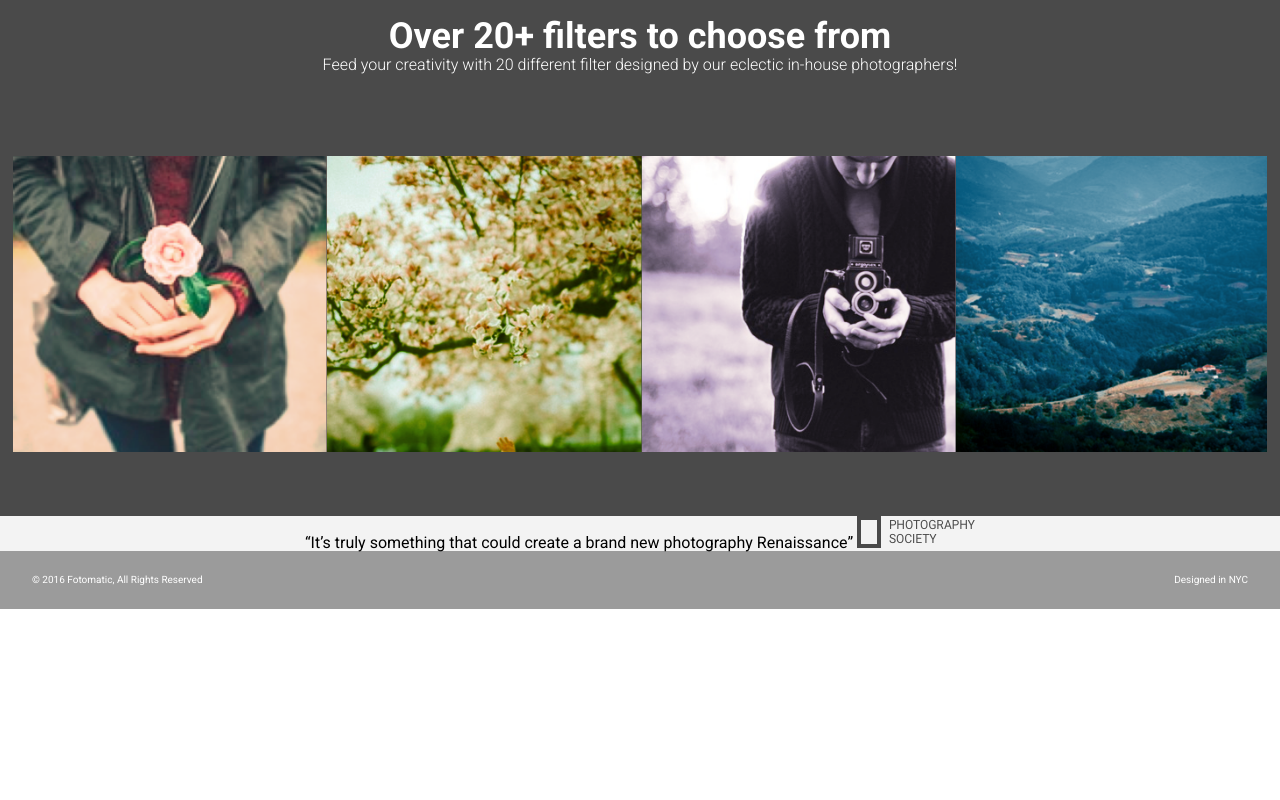
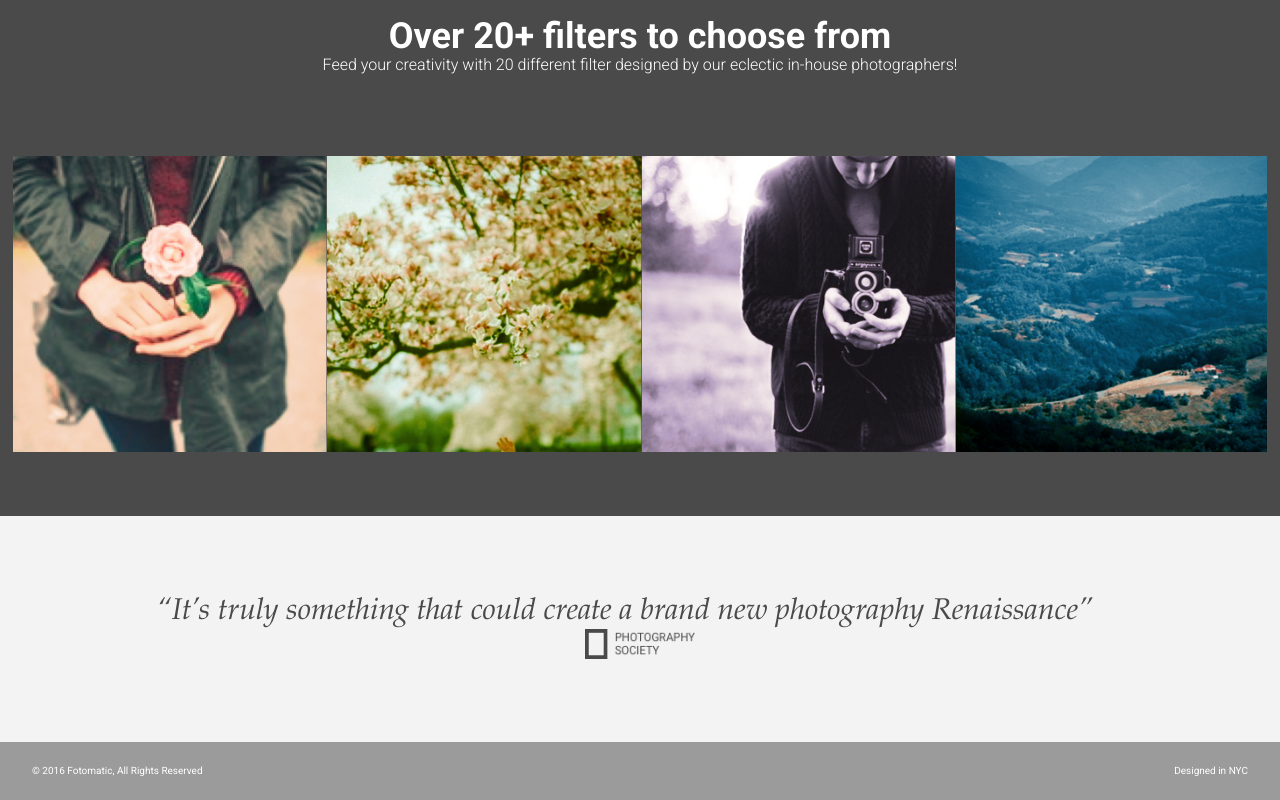
Before and after one commit to fayebrockbank/fotomatic, a plain HTML site: page index.html in a window 1280 px wide. Shown: the part 1483-2283 px from the top of the page. Before the commit the page ends 2092 px from the top, so only its background shows below. Drawn offline with Linux system fonts and the light colour scheme; a web font is replaced by a local one.

Commit message:
quote section fixed

```diff
--- a/resources/css/style.css
+++ b/resources/css/style.css
@@ -353,11 +353,12 @@ header .mobile {
   background-color: #f3f3f3;
 }
 
-#quotes-section content {
+#quotes-section .content {
   padding: 5rem 0;
 }
 
-#quotes-section quote {
+#quotes-section .content .quote {
+  display: block;
   padding-right: 1.875rem;
   font-family: "Palatino", serif;
   font-size: 1.875rem;
@@ -366,7 +367,7 @@ header .mobile {
   color: #4a4a4a;
 }
 
-#quotes-section quote-citation {
+#quotes-section .quote-citation {
   height: 1.875rem;
 }
 
```
